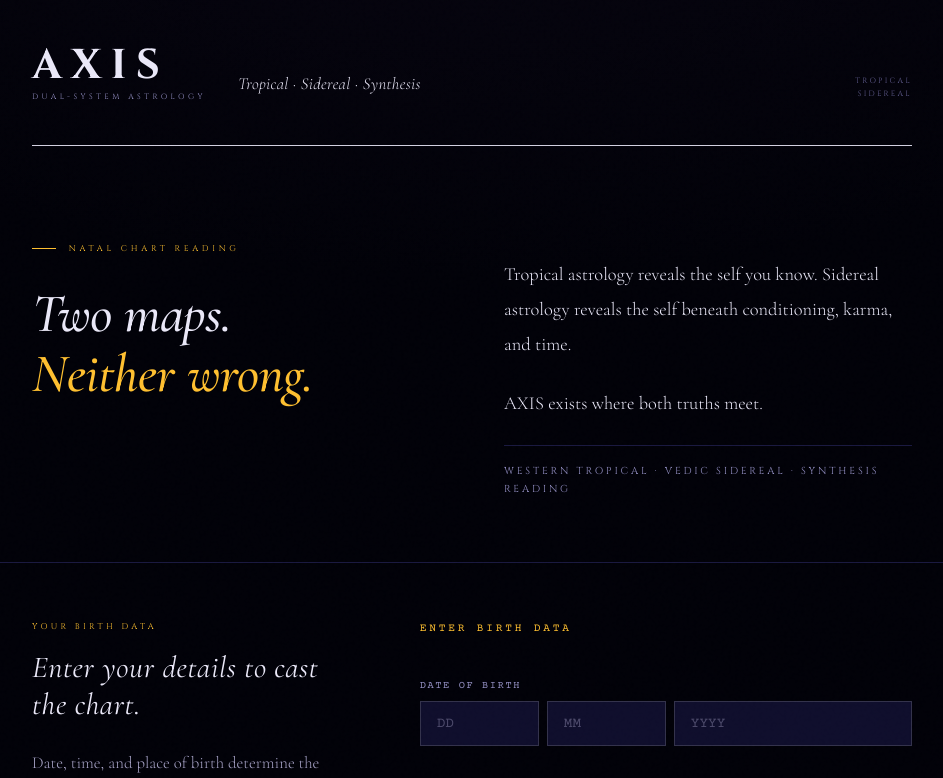
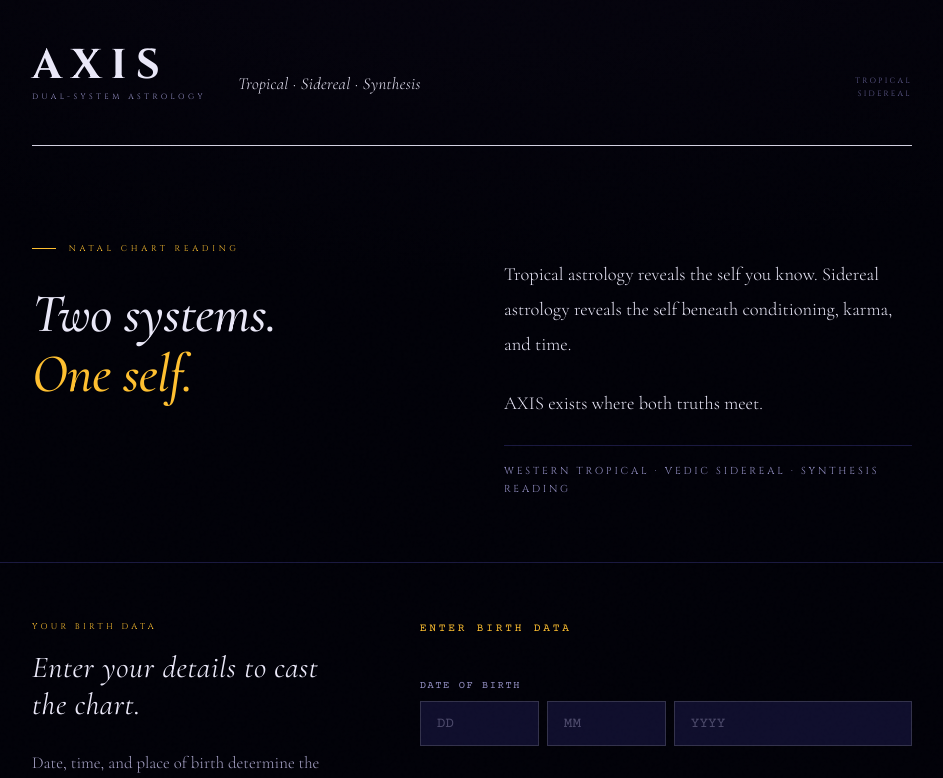
Before and after one commit to kayrmac23-droid/Axis-astro, a Next.js app: page / in a window 1280 px wide. Shown: the top 778 px of the page, without its empty margins (168-1111 px from the left). Built offline with nearby package versions, Linux system fonts and the light colour scheme.

Commit message:
Revert hero headline to "Two systems. / One self."
https://claude.ai/code/session_016Vsa2eQDn7suSC5vcvKJEb

```diff
--- a/src/app/page.tsx
+++ b/src/app/page.tsx
@@ -67,8 +67,8 @@ export default function Home() {
           <div className={styles.heroLeft}>
             <p className={styles.heroEyebrow}>Natal chart reading</p>
             <h2 className={styles.heroHeadline}>
-              Two maps.<br />
-              <span className={styles.heroAccent}>Neither wrong.</span>
+              Two systems.<br />
+              <span className={styles.heroAccent}>One self.</span>
             </h2>
           </div>
           <div className={styles.heroRight}>
```
